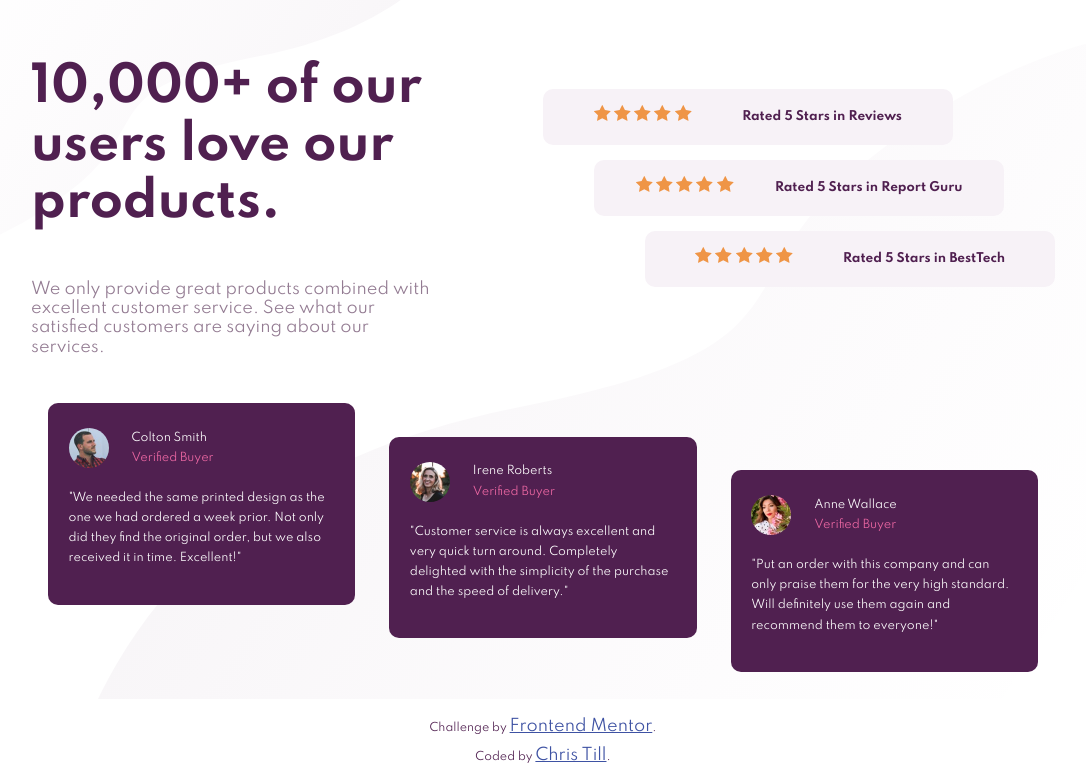
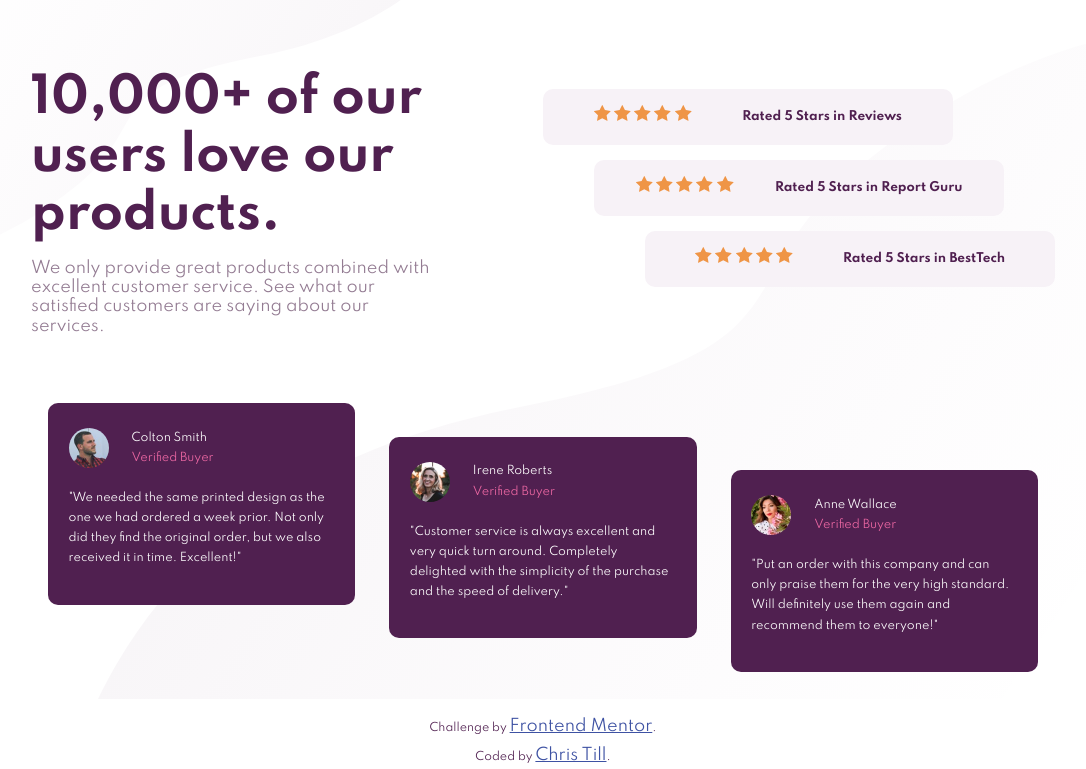
Before and after one commit to chri55/social-proof-component, a plain HTML site: page index.html in a window 1280 px wide. Shown: the part 101-870 px from the top of the page, without its empty margins (97-1183 px from the left). Drawn offline with Linux system fonts and the light colour scheme.

Commit message:
spacing on header text

```diff
--- a/style.scss
+++ b/style.scss
@@ -49,6 +49,7 @@ h1 {
   font-size: 3rem;
   font-weight: 700;
   line-height: 1.1;
+  margin-bottom: 0;
 }
 
 .row {
@@ -107,6 +108,7 @@ h1 {
 .hero-text {
   height: 100%;
   width: 40%;
+  justify-content: center;
   *{
     line-height: 1.2;
   }
```
Also changed, not shown: style.css, 1 other file.
